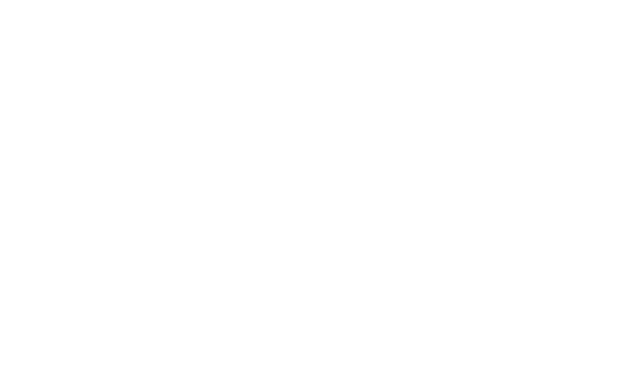
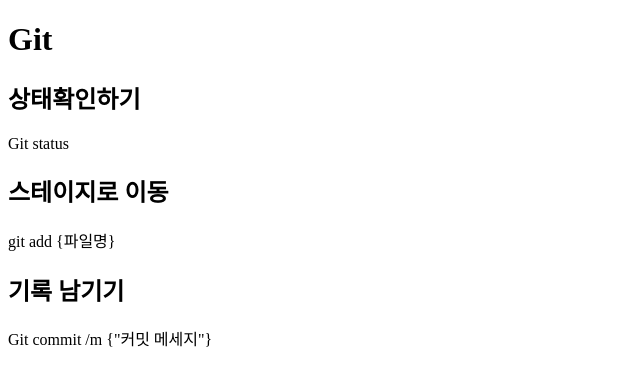
Before and after one commit to efew123/lecture, a plain HTML site: page index.html in a window 1280 px wide. Shown: the whole page, without its empty margins (0-640 px from the left). Drawn offline with Linux system fonts and the light colour scheme.

Commit message:
Git 기본 명령어 정리

```diff
--- a/index.html
+++ b/index.html
@@ -8,6 +8,13 @@
     </title>
 </head>
 <body>
+<H1>Git</H1>
+<H2>상태확인하기</H2>
+<p>Git status</p>
+<h2>스테이지로 이동</h2>
+<p>git add {파일명}</p>
+<h2>기록 남기기</h2>
+<p>Git commit /m {"커밋 메세지"}</p>
 
 </body>
 </html>
```
